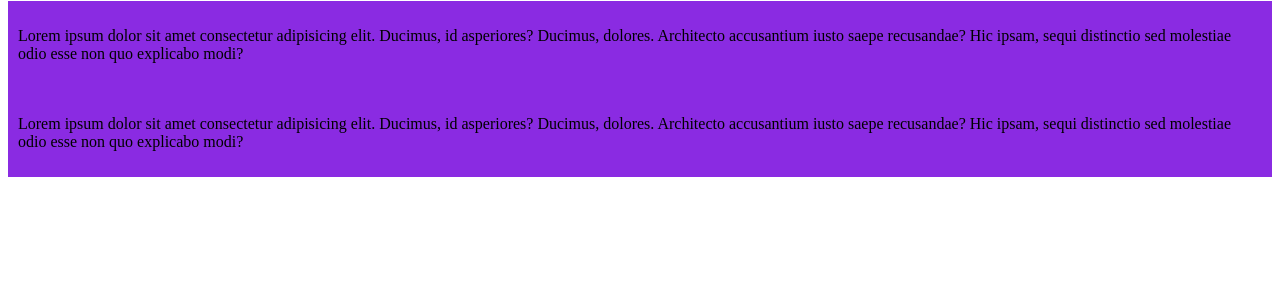
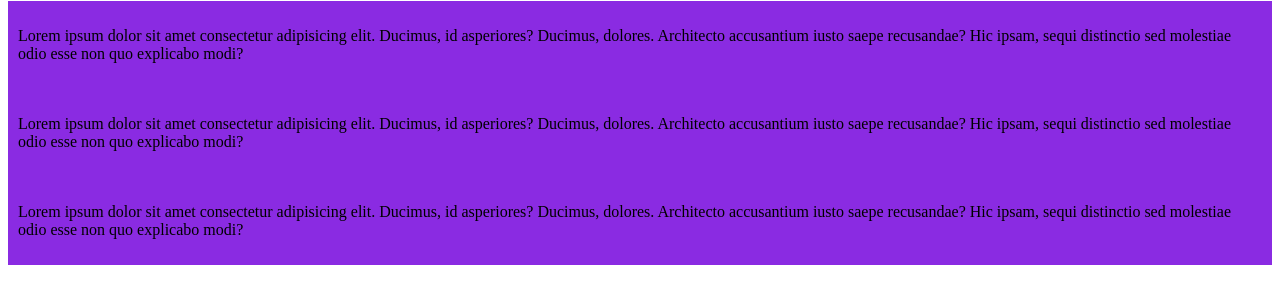
Before and after one commit to JN-RIYAD/my-simple-website, a plain HTML site: page index.html in a window 1280 px wide. Shown: the part 79-382 px from the top of the page. Drawn offline with Linux system fonts and the light colour scheme.

Commit message:
blog update

```diff
--- a/index.html
+++ b/index.html
@@ -18,5 +18,10 @@
             dolores. Architecto accusantium iusto saepe recusandae? Hic ipsam,
             sequi distinctio sed molestiae odio esse non quo explicabo modi?</p>
     </div>
+    <div>
+        <p>Lorem ipsum dolor sit amet consectetur adipisicing elit. Ducimus, id asperiores? Ducimus,
+            dolores. Architecto accusantium iusto saepe recusandae? Hic ipsam,
+            sequi distinctio sed molestiae odio esse non quo explicabo modi?</p>
+    </div>
 </body>
 </html>
--- a/styles/blog.css
+++ b/styles/blog.css
@@ -2,4 +2,5 @@ div{
     background-color: blueviolet;
     padding: 10px;
 
+
 }
```
